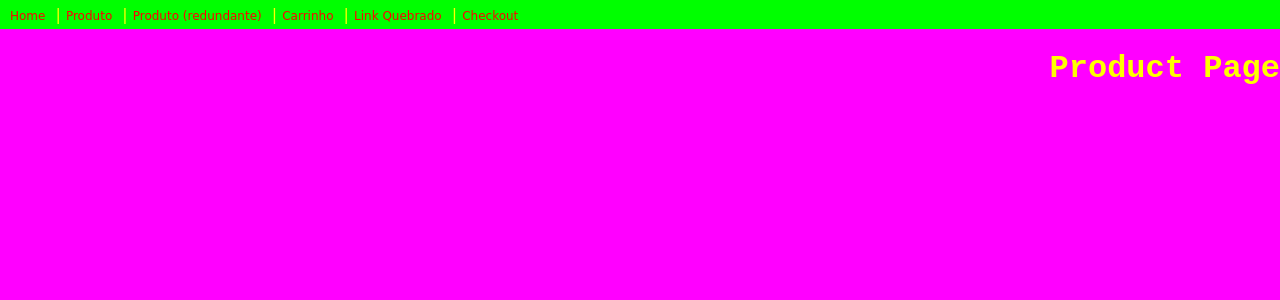
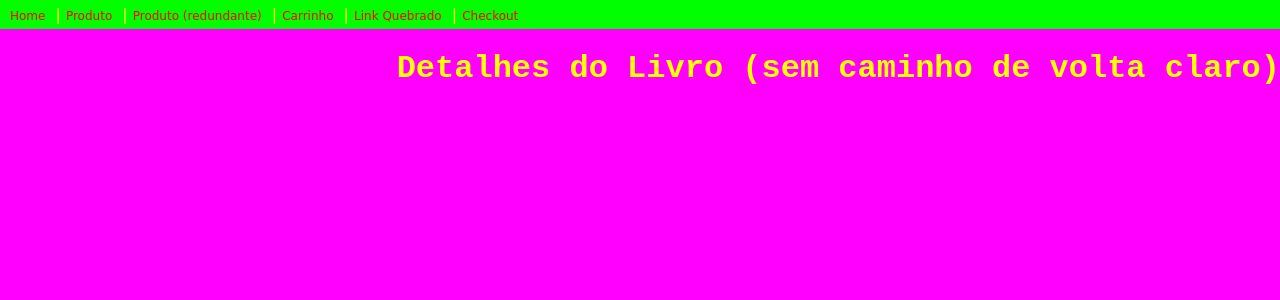
Before and after one commit to desatinar/livraria-online-ruim, a React (Vite) app: page /product in a window 1280 px wide. Shown: the top 300 px of the page. Built offline with nearby package versions, Linux system fonts and the light colour scheme.

Commit message:
feat: adicionado componente Product ruim e sem opção de voltar para a Home

```diff
--- a/src/App.jsx
+++ b/src/App.jsx
@@ -2,8 +2,8 @@ import React from 'react';
 import { BrowserRouter as Router, Route, Routes, Link } from 'react-router-dom';
 import './App.css';
 import Home from './pages/Home.jsx';
+import Product from './pages/Product.jsx';
 
-const Product = () => <h1>Product Page</h1>;
 const Cart = () => <h1>Cart</h1>;
 const Checkout = () => <h1>Checkout</h1>;
 
--- /dev/null
+++ b/src/pages/Product.jsx
@@ -0,0 +1,9 @@
+import React from 'react';
+
+const Product = () => (
+    <div>
+        <h1>Detalhes do Livro (sem caminho de volta claro)</h1>
+    </div>
+);
+
+export default Product;
```
